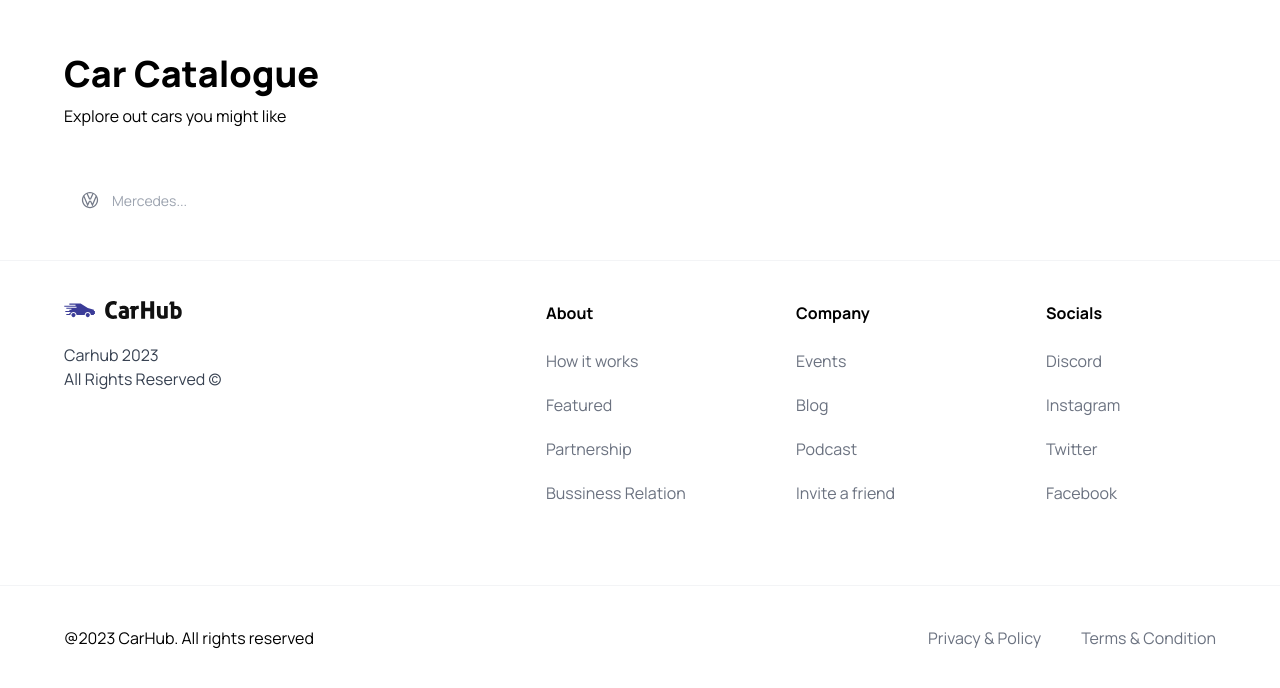
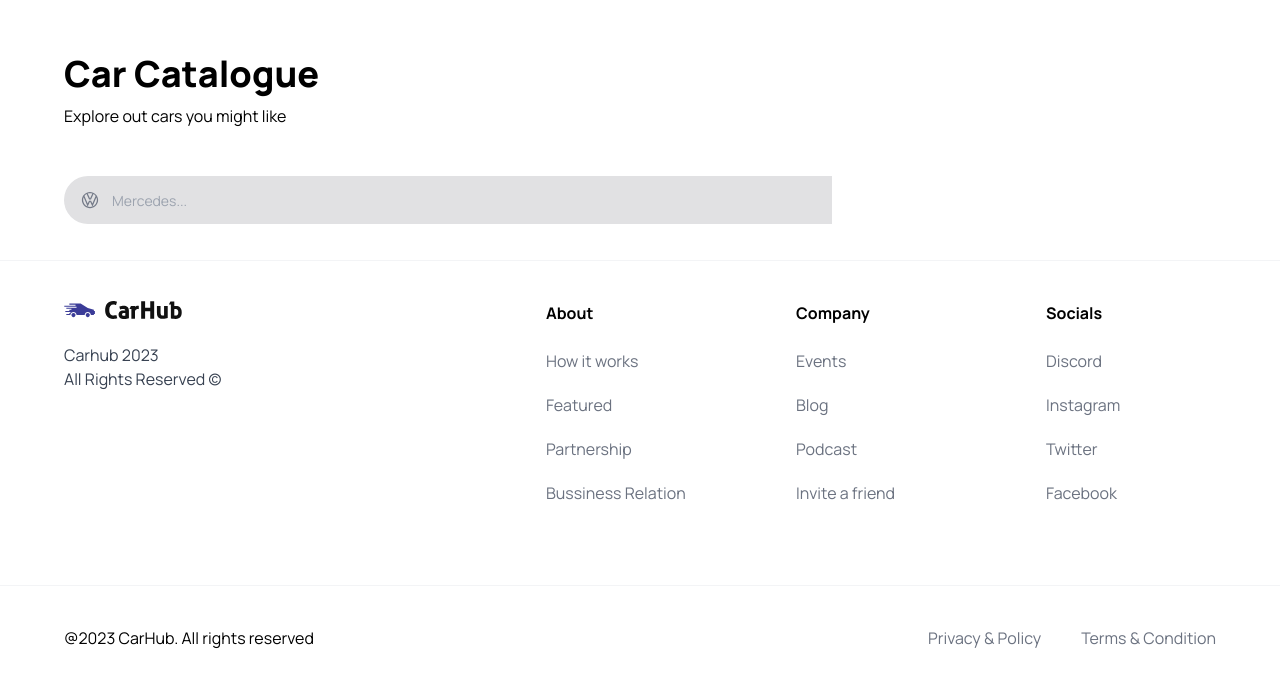
Before and after one commit to SmokeGuap/carhub, a Next.js app: page / in a window 1280 px wide. Shown: the part 810-1498 px from the top of the page. Built offline with nearby package versions, Linux system fonts and the light colour scheme.

Commit message:
Some fixes

```diff
--- a/components/SearchBar.tsx
+++ b/components/SearchBar.tsx
@@ -12,7 +12,10 @@ const SearchBar = () => {
       onSubmit={handleSearch}
     >
       <div className='flex-1 max-sm:w-full flex justify-start items-center relative'>
-        <SearchManufacturer manufacturer={manufacturer} />
+        <SearchManufacturer
+          manufacturer={manufacturer}
+          setManufacturer={setManufacturer}
+        />
       </div>
     </form>
   );
--- a/tailwind.config.js
+++ b/tailwind.config.js
@@ -9,6 +9,7 @@ module.exports = {
     extend: {
       colors: {
         main: '#2B59FF',
+        'light-white': '#E1E1E3',
       },
       backgroundImage: {
         pattern: "url('/pattern.png')",
```
